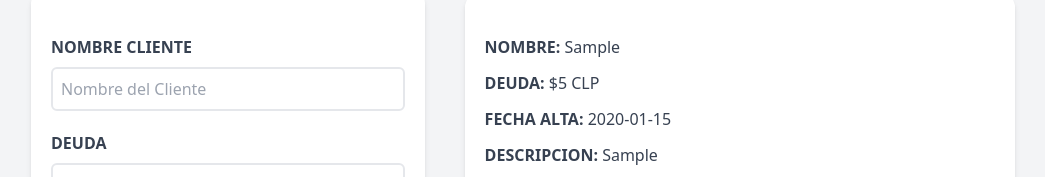
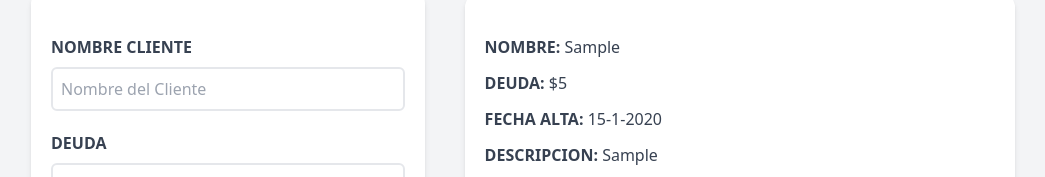
Before and after one commit to jeanmo333/Admin-credito, a React (Vite) app: page / in a window 1280 px wide. Both pictures are taken after typing "Sample", "5", "2020-01-15", "Sample" into the empty fields and a click on the input "Agregar Credito". Shown: the part 301-478 px from the top of the page, without its empty margins (117-1162 px from the left). Built offline with nearby package versions, Linux system fonts and the light colour scheme.

Commit message:
new commit

```diff
--- a/src/components/Credito.jsx
+++ b/src/components/Credito.jsx
@@ -6,6 +6,16 @@ const Credito = ({ credito, setCredito, eliminarCredito }) => {
       style: "currency",
       currency: "CLP",
     });
+  };
+
+  const formatearFecha = (fecha) => {
+    const fechaNueva = new Date(fecha);
+    const opciones = {
+      year: "numeric",
+      month: "numeric",
+      day: "2-digit",
+    };
+    return fechaNueva.toLocaleDateString("es-CL", opciones);
   };
 
   const handleEliminar = () => {
@@ -26,13 +36,13 @@ const Credito = ({ credito, setCredito, eliminarCredito }) => {
       <p className="font-bold mb-3 text-gray-700 uppercase">
         Deuda: {""}
         <span className="font-normal normal-case">
-          {formatearCantidad(deuda)} CLP
+          {formatearCantidad(deuda)}
         </span>
       </p>
 
       <p className="font-bold mb-3 text-gray-700 uppercase">
         Fecha Alta: {""}
-        <span className="font-normal normal-case">{fecha}</span>
+        <span className="font-normal normal-case">{formatearFecha(fecha)}</span>
       </p>
 
       <p className="font-bold mb-3 text-gray-700 uppercase">
```
